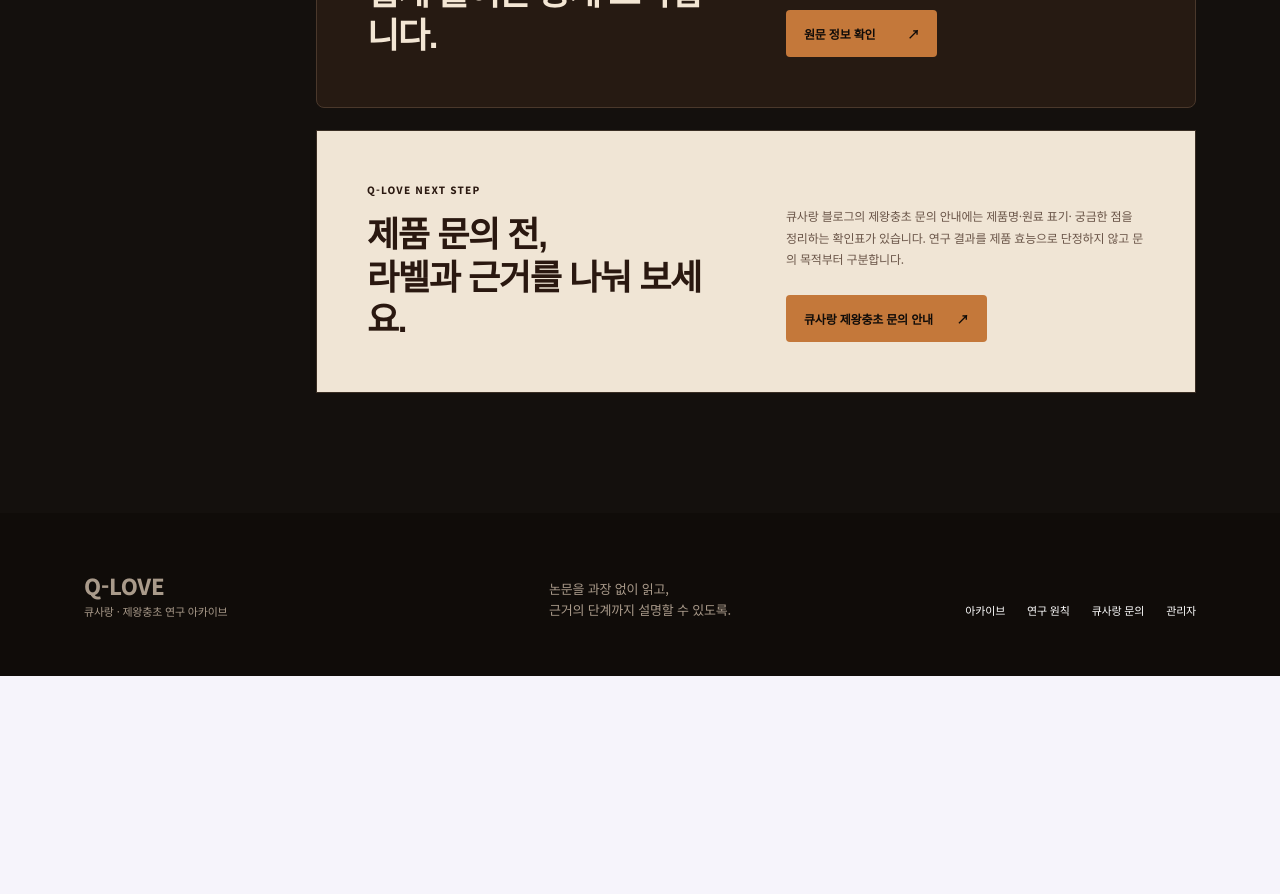
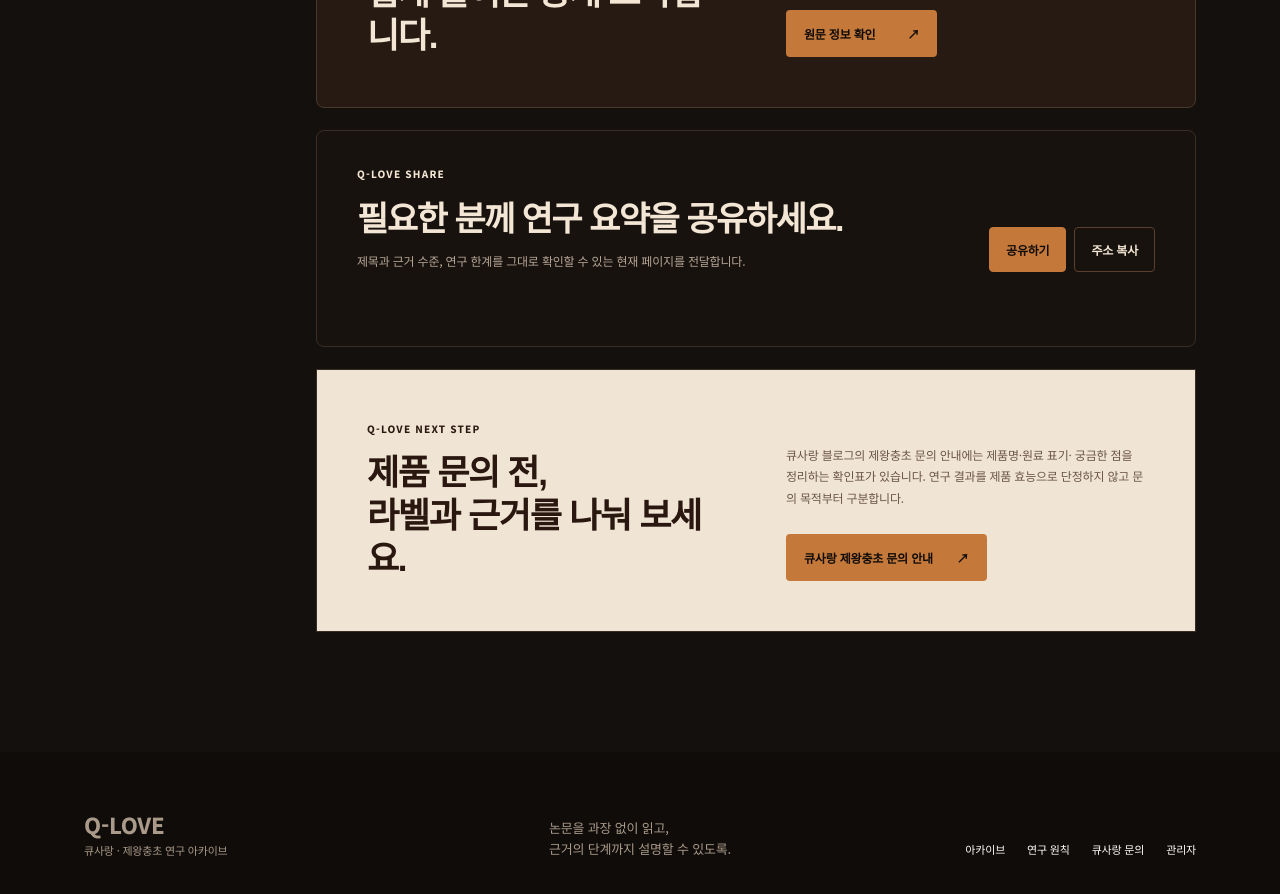
Before and after one commit to BANSEOK-KANG1/q-sarang, a Next.js app: page /paper/cordycepin-antioxidant-fatigue in a window 1280 px wide. Shown: the part 3220-4114 px from the top of the page. Before the commit the page ends 3896 px from the top, so only its background shows below. Built offline with nearby package versions, Linux system fonts and the light colour scheme.

Commit message:
Add research discovery and sharing cues

```diff
--- a/src/app/globals.css
+++ b/src/app/globals.css
@@ -3048,6 +3048,70 @@ a {
   border: 1px solid var(--research-line);
   background: #f0e5d5;
   color: #2a1810;
+}
+
+.paper-share {
+  display: grid;
+  grid-template-columns: minmax(0, 1fr) auto;
+  gap: 22px 40px;
+  align-items: end;
+  margin-top: 22px;
+  padding: 34px 40px;
+  border: 1px solid #3a2e24;
+  border-radius: 8px;
+  background: rgba(26, 20, 16, 0.72);
+  color: #f3e6d4;
+}
+
+.paper-share h2 {
+  margin: 8px 0 10px;
+  font-size: clamp(24px, 3vw, 34px);
+  line-height: 1.25;
+  letter-spacing: -0.045em;
+}
+
+.paper-share > div:first-child > p:last-child {
+  max-width: 620px;
+  margin: 0;
+  color: #b7a695;
+  font-size: 12px;
+  line-height: 1.8;
+}
+
+.paper-share__actions {
+  display: flex;
+  gap: 8px;
+}
+
+.paper-share__actions button {
+  min-height: 44px;
+  padding: 11px 16px;
+  border: 1px solid #5a402c;
+  border-radius: 4px;
+  background: transparent;
+  color: #f3e6d4;
+  font: inherit;
+  font-size: 12px;
+  font-weight: 800;
+  cursor: pointer;
+}
+
+.paper-share__actions button:first-child {
+  border-color: #c4783a;
+  background: #c4783a;
+  color: #100c09;
+}
+
+.paper-share__actions button:hover {
+  transform: translateY(-1px);
+}
+
+.paper-share__status {
+  grid-column: 1 / -1;
+  min-height: 18px;
+  margin: 0;
+  color: #cdb9a5;
+  font-size: 11px;
 }
 
 .paper-inquiry h2 {
@@ -3327,11 +3391,14 @@ a {
   .limits-grid,
   .speaker-note,
   .public-note,
-  .paper-inquiry { grid-template-columns: 1fr; }
+  .paper-inquiry,
+  .paper-share { grid-template-columns: 1fr; }
   .limits-grid > div,
   .speaker-note,
   .public-note,
-  .paper-inquiry { padding: 26px; }
+  .paper-inquiry,
+  .paper-share { padding: 26px; }
+  .paper-share__actions { flex-wrap: wrap; }
   .research-next-step { padding-top: 72px; padding-bottom: 72px; }
   .methodology-hero,
   .methodology-content { width: calc(100% - 36px); }
--- a/src/app/paper/[slug]/page.tsx
+++ b/src/app/paper/[slug]/page.tsx
@@ -2,6 +2,7 @@ import type { Metadata } from "next";
 import Link from "next/link";
 import { notFound } from "next/navigation";
 import { ResearchFooter, ResearchHeader } from "@/components/ResearchShell";
+import { ResearchShareActions } from "@/components/ResearchShareActions";
 import { getPaper, papers } from "@/lib/research-data";
 import {
   absoluteSiteUrl,
@@ -97,6 +98,24 @@ export default async function PaperPage({
     },
     educationalUse: "연구 근거 수준을 구분하는 공개 논문 요약",
   };
+  const breadcrumbJsonLd = {
+    "@context": "https://schema.org",
+    "@type": "BreadcrumbList",
+    itemListElement: [
+      {
+        "@type": "ListItem",
+        position: 1,
+        name: "Q-LOVE 연구 아카이브",
+        item: absoluteSiteUrl("/"),
+      },
+      {
+        "@type": "ListItem",
+        position: 2,
+        name: paper.titleKo,
+        item: canonicalUrl,
+      },
+    ],
+  };
 
   return (
     <div className="research-site paper-detail">
@@ -104,6 +123,12 @@ export default async function PaperPage({
         type="application/ld+json"
         dangerouslySetInnerHTML={{
           __html: JSON.stringify(jsonLd).replace(/</g, "\\u003c"),
+        }}
+      />
+      <script
+        type="application/ld+json"
+        dangerouslySetInnerHTML={{
+          __html: JSON.stringify(breadcrumbJsonLd).replace(/</g, "\\u003c"),
         }}
       />
       <ResearchHeader compact />
@@ -271,6 +296,8 @@ export default async function PaperPage({
               </div>
             </section>
 
+            <ResearchShareActions title={paper.titleKo} url={canonicalUrl} />
+
             <section className="paper-inquiry" aria-labelledby="paper-inquiry-title">
               <div>
                 <p className="paper-section-label">Q-LOVE NEXT STEP</p>
--- /dev/null
+++ b/src/components/ResearchShareActions.tsx
@@ -0,0 +1,52 @@
+"use client";
+
+import { useState } from "react";
+
+export function ResearchShareActions({
+  title,
+  url,
+}: {
+  title: string;
+  url: string;
+}) {
+  const [status, setStatus] = useState("");
+
+  async function copyLink() {
+    try {
+      await navigator.clipboard.writeText(url);
+      setStatus("주소를 복사했습니다.");
+    } catch {
+      setStatus("주소를 길게 눌러 복사해 주세요.");
+    }
+  }
+
+  async function shareLink() {
+    if (!navigator.share) {
+      await copyLink();
+      return;
+    }
+
+    try {
+      await navigator.share({ title, text: `${title} · Q-LOVE 연구 아카이브`, url });
+      setStatus("공유 창을 열었습니다.");
+    } catch (error) {
+      if (error instanceof DOMException && error.name === "AbortError") return;
+      await copyLink();
+    }
+  }
+
+  return (
+    <section className="paper-share" aria-labelledby="paper-share-title">
+      <div>
+        <p className="paper-section-label">Q-LOVE SHARE</p>
+        <h2 id="paper-share-title">필요한 분께 연구 요약을 공유하세요.</h2>
+        <p>제목과 근거 수준, 연구 한계를 그대로 확인할 수 있는 현재 페이지를 전달합니다.</p>
+      </div>
+      <div className="paper-share__actions">
+        <button type="button" onClick={shareLink}>공유하기</button>
+        <button type="button" onClick={copyLink}>주소 복사</button>
+      </div>
+      <p className="paper-share__status" role="status" aria-live="polite">{status}</p>
+    </section>
+  );
+}
```
